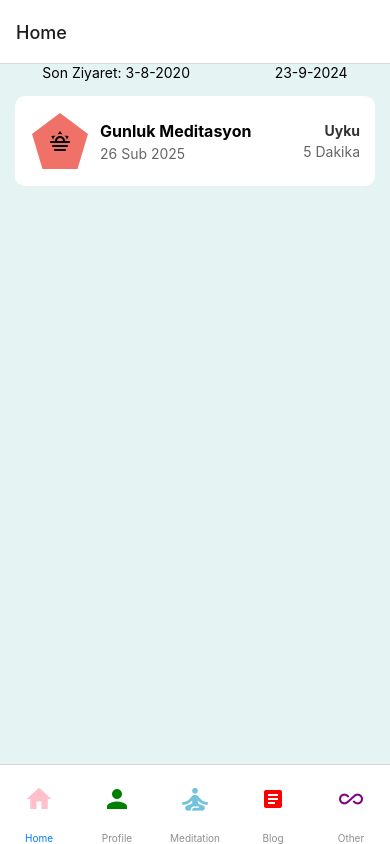
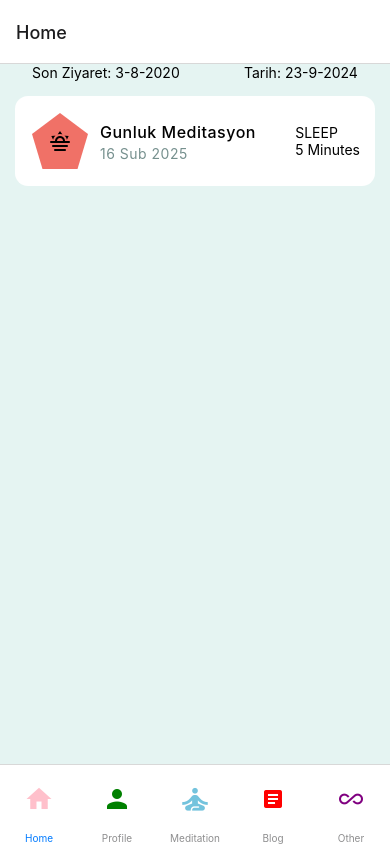
Before and after one commit to erenavar/meditation-app, a React Native app: screen /TabBar in a window 390 px wide. Built offline with nearby package versions, Linux system fonts and the light colour scheme.

Commit message:
update css of last meditation area

```diff
--- a/src/screens/homeScreen/HomeScreen.tsx
+++ b/src/screens/homeScreen/HomeScreen.tsx
@@ -11,21 +11,19 @@ const HomeScreen = () => {
     <View style={styles.container}>
       <View style={styles.dateLine}>
         <Text>Son Ziyaret: 3-8-2020</Text>
-        <Text>{today}</Text>
+        <Text>Tarih: {today}</Text>
       </View>
       <View style={styles.lastMeditationArea}>
         <View style={styles.iconWrapper}>
           <PentagonIcon />
+          <View style={styles.info}>
+            <Text style={styles.name}>Gunluk Meditasyon</Text>
+            <Text style={styles.meditationDate}>16 Sub 2025</Text>
+          </View>
         </View>
-
-        <View style={styles.textContainer}>
-          <Text style={styles.mainText}>Gunluk Meditasyon</Text>
-          <Text style={styles.dateText}>26 Sub 2025</Text>
-        </View>
-
-        <View style={styles.rightTextContainer}>
-          <Text style={styles.categoryText}>Uyku</Text>
-          <Text style={styles.durationText}>5 Dakika</Text>
+        <View style={styles.info2}>
+          <Text style={styles.genre}>SLEEP</Text>
+          <Text style={styles.duration}>5 Minutes</Text>
         </View>
       </View>
     </View>
@@ -44,41 +42,36 @@ const styles = StyleSheet.create({
     justifyContent: "space-around",
   },
   lastMeditationArea: {
-    backgroundColor: "#fff",
-    margin: 15,
-    borderRadius: 10,
     flexDirection: "row",
     alignItems: "center",
-    paddingVertical: 15,
-    paddingHorizontal: 15,
     justifyContent: "space-between",
+    padding: 15,
+    margin: 15,
+    borderRadius: 13,
+    backgroundColor: "#fff",
   },
   iconWrapper: {
     marginRight: 10,
+    flexDirection: "row",
   },
-  textContainer: {
-    flex: 1,
+  info: {
+    justifyContent: "center",
+    marginLeft: 10,
+    lineHeight: 100,
   },
-  mainText: {
+  name: {
+    lineHeight: 25,
     fontSize: 16,
-    fontWeight: "bold",
-    marginBottom: 4,
+    fontWeight: 500,
+    letterSpacing: 0.5,
   },
-  dateText: {
+  meditationDate: {
+    color: "#76908E",
     fontSize: 14,
-    color: "#666",
+    letterSpacing: 0.5,
   },
-  rightTextContainer: {
-    alignItems: "flex-end",
-  },
-  categoryText: {
-    fontSize: 14,
-    fontWeight: "bold",
-    marginBottom: 4,
-    color: "#333",
-  },
-  durationText: {
-    fontSize: 14,
-    color: "#666",
-  },
+
+  info2: { justifyContent: "center" },
+  genre: {},
+  duration: {},
 });
```
